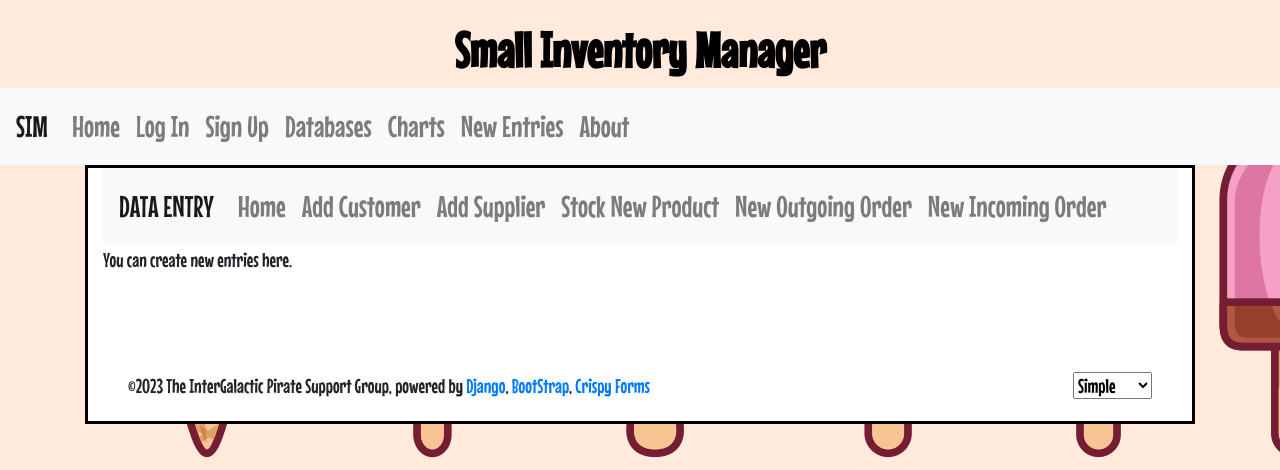
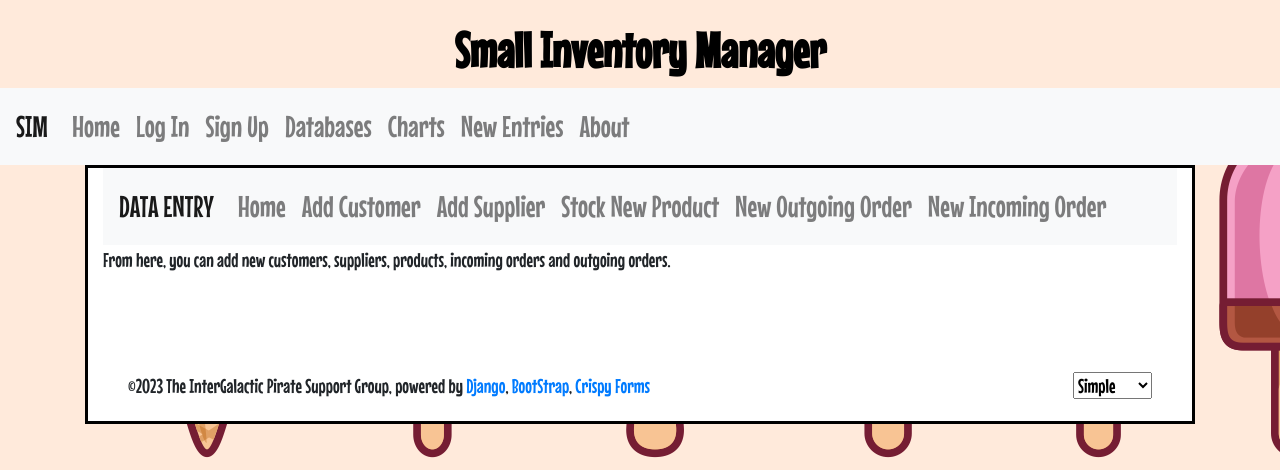
Before and after one commit to jwdiller/CSC289-Group2-Inventory, a Django app: page /create/ in a window 1280 px wide. Shown: the top 470 px of the page. Run offline with Django 4.2, Linux system fonts and the light colour scheme; some libraries are stand-ins or nearby versions.

Commit message:
Add files via upload

```diff
--- a/app/core/templates/core/create-entry.html
+++ b/app/core/templates/core/create-entry.html
@@ -39,14 +39,12 @@
              {% csrf_token %}
              {{ form|crispy }}
              <div class="form-group">
-                <button type="submit" id="register_button" class="btn btn-outline-info">Register</button>
+                <button type="submit" id="register_button" class="btn btn-outline-info">{{formTitle}}</button>
             </div>
         </form>
     {% else %}
-        <p>You can create new entries here.</p>
+        <p>From here, you can add new customers, suppliers, products, incoming orders and outgoing orders.</p>
     {% endif %}
-
-
      </div>
 
 {% endblock content %}
```
